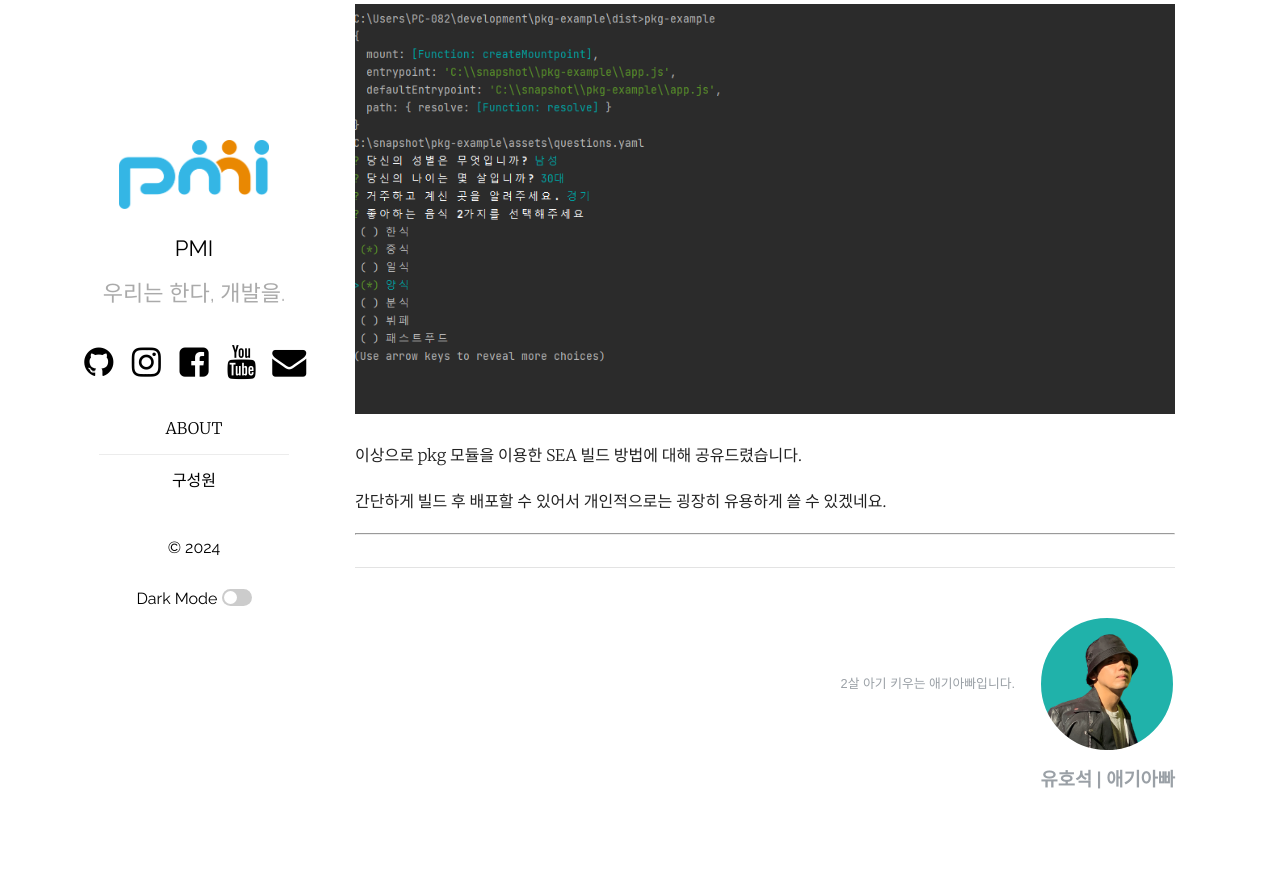
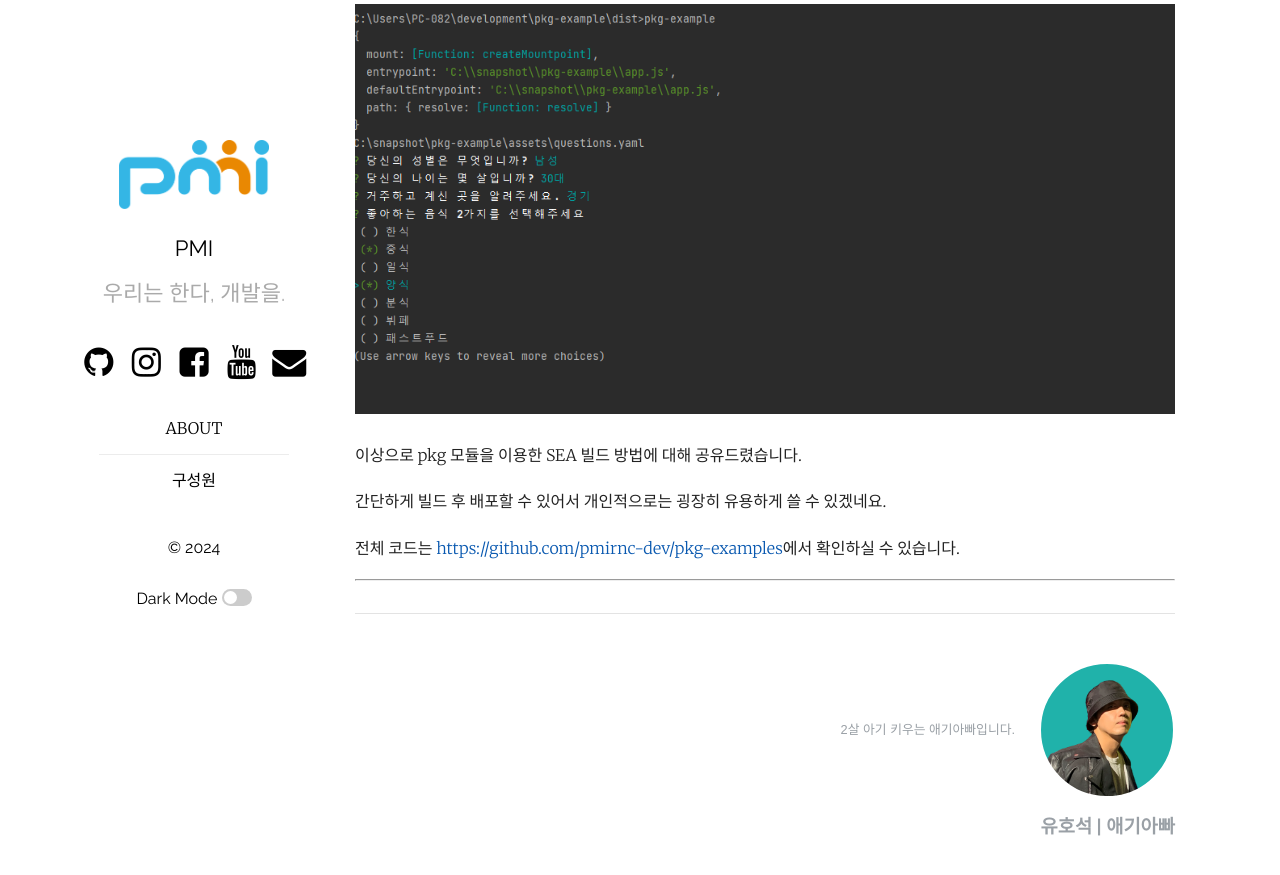
Before and after one commit to pmirnc-dev/pmirnc-dev.github.io, a Jekyll site: the page built from _posts/2024-01-03-pkg를-이용해-단일파일로-빌드.md, in a window 1280 px wide and 900 px high, scrolled down 5020 px. Shown: the top 875 px of the window. Built offline with Jekyll 4.4.1, drawn with Linux system fonts in a browser that asks for light colours; comment, search, counter and statistics services are not loaded; before the commit the page ends 5873 px from its top, so only the background shows below that.

Commit message:
feat(post): 링크 추가
링크 추가

```diff
--- a/_posts/2024-01-03-pkg를-이용해-단일파일로-빌드.md
+++ b/_posts/2024-01-03-pkg를-이용해-단일파일로-빌드.md
@@ -223,3 +223,5 @@ Process finished with exit code 0
 이상으로 pkg 모듈을 이용한 SEA 빌드 방법에 대해 공유드렸습니다.
 
 간단하게 빌드 후 배포할 수 있어서 개인적으로는 굉장히 유용하게 쓸 수 있겠네요.
+
+전체 코드는 [https://github.com/pmirnc-dev/pkg-examples](https://github.com/pmirnc-dev/pkg-examples){:target="_blank"}에서 확인하실 수 있습니다.
```
